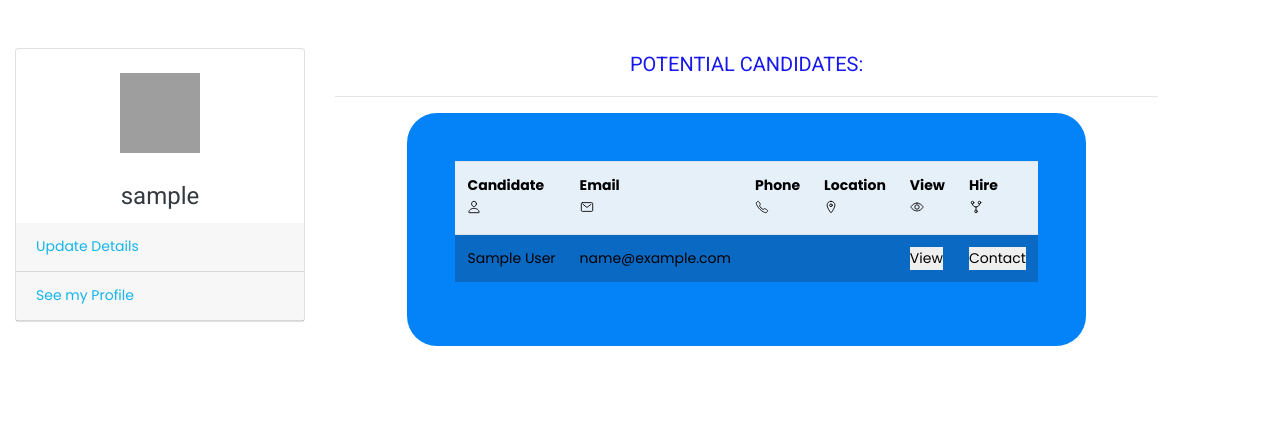
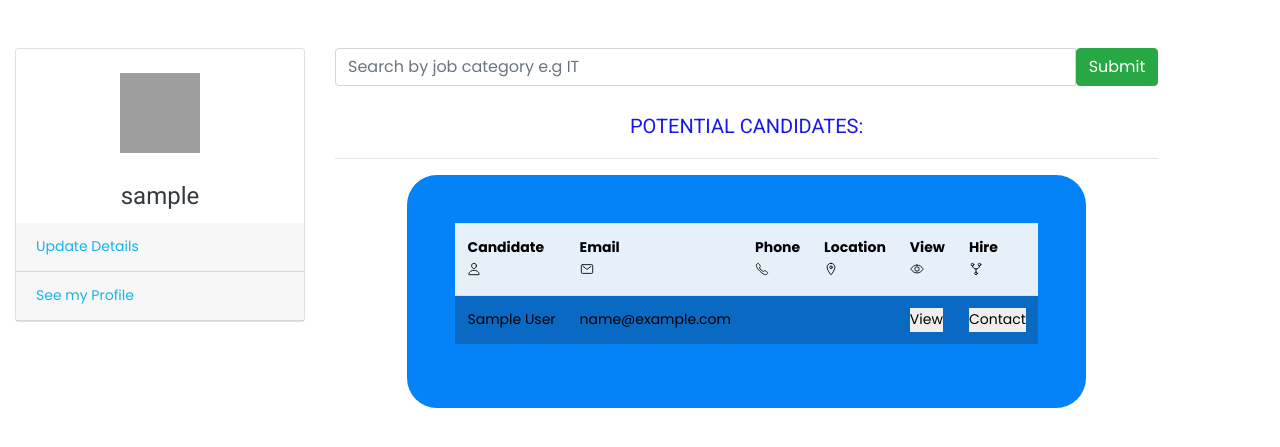
Before and after one commit to mary-wan/jobseekers, a Django app: page /employerDash/ in a window 1280 px wide. Shown: the part 70-517 px from the top of the page. Run offline with Django 3.2, Linux system fonts and the light colour scheme; a user stored in the database is signed in; tables that the repository leaves empty hold one stand-in row (values such as "Sample post"); some libraries are stand-ins or nearby versions; grey boxes are pictures that could not be loaded.

Commit message:
update search jobseeker view function

```diff
--- a/seekapp/models.py
+++ b/seekapp/models.py
@@ -69,6 +69,15 @@ class JobSeeker(models.Model):
     @classmethod
     def update_jobseeker(self):
         self.update()
+
+    @classmethod
+    def search_jobseekers_by_job_category(cls,job_category):
+        jobseekers = JobSeeker.objects.filter(job_category__icontains=job_category)
+        return jobseekers
+
+    # def __str__(self):
+    #     return self.username
+
 
 class Employer(models.Model):
     user = models.OneToOneField(
--- a/seekapp/templates/employer/search.html
+++ b/seekapp/templates/employer/search.html
@@ -64,7 +64,7 @@
                   <td>{{job_seeker.email}}</td>
                   <td>{{job_seeker.phone}}</td>
                   <td>{{job_seeker.location}}</td>
-                  <td><a href="{% url 'specific_details' job_seeker.id%}" ><button class="button">View</button></a></td>
+                  <td><a href="" ><button class="button">View</button></a></td>
                   <td><a href="mailto:{{job_seeker.email}}"><button class="button">Contact</button></a></td>
               </tr>
               {%endfor%}
--- a/seekapp/templates/employers/employer_dashboard.html
+++ b/seekapp/templates/employers/employer_dashboard.html
@@ -19,6 +19,7 @@
   </div>
   {% endfor %}
   {% endif %}
+
   <div class="row">
     <div class="col-md-3">
       <div class="card">
@@ -41,6 +42,14 @@
     </div>
     <div class="col-md-8">
       {% if request.user.is_verified %}
+
+      <form class="navbar-form" role="search" action="{% url 'search_jobseekers' %}">
+        <div class="input-group">
+        <input type="text"  class="form-control search-form" placeholder="Search by job category e.g IT" name="job_category">
+            <input class="btn btn-success search-form" type="submit">
+        </div>
+
+    </form> <br>
 
       <h5 class="pot" style="text-align: center; color:rgb(24, 24, 238);">POTENTIAL CANDIDATES: </h5>
       <hr>
--- a/seekapp/templates/navbar.html
+++ b/seekapp/templates/navbar.html
@@ -1,63 +1,13 @@
-<!-- <nav class="navbar navbar-expand-lg navbar-light navigation" style="z-index: 6;">
-            <a class="navbar-brand" href="/">LOGO</a>
-            <button class="navbar-toggler" type="button" data-toggle="collapse" data-target="#navbarSupportedContent" aria-controls="navbarSupportedContent" aria-expanded="false" aria-label="Toggle navigation">
-              <span class="navbar-toggler-icon"></span>
-            </button>
-            <div class="collapse navbar-collapse justify-content-end" id="navbarSupportedContent">
-                <ul class="navbar-nav ml-auto">
-                    <li class="nav-item">
-                        <a class="nav-link" href="{% url 'services' %}">Services</a>
-                    </li>
-                    <li class="nav-item">
-                        <a class="nav-link" href="{% url 'contact_us' %}">Contact Us</a>
-                    </li>
-
-                    {% if user.is_authenticated %}
-                    <li class="nav-item">
-                        <a class="nav-link" href="{% url 'profile'%}">Profile</a>
-                    </li>
-                    {% for prof in profiles %}
-                    <li class="nav-item">
-                      <a class="" href="{% url 'profile'%}">{{prof.user.username}} </a>
-                    </li>
-                    {% endfor %}
-                    <li class="nav-item">
-                        <a class="nav-link" href="">Upload Project</a>
-                    </li>
-                    <li class="nav-item">
-                        <a class="nav-link" href="/logout">Logout</a>
-                    </li>
-                 {%else%}
-                    <li class="nav-item">
-                        <a class="nav-link" href="{% url 'login' %}">Login</a>
-                    </li>
-                    {%endif%}
-
-                </ul>
-            </div>
-</nav> -->
-
 {%load static%}
  <header class="main-header header-style-two">
-
-
-    <!--End Header Upper-->
-
-    <!-- Hidden Nav Toggler -->
-    <!-- <div class="nav-toggler">
-      <div class="nav-btn"><button class="hidden-bar-opener"><span class="icon flaticon-menu"></span></button></div>
-    </div> -->
-    <!-- / Hidden Nav Toggler -->
-
-    <!--Header Lower-->
     <div class="header-lower">
 
       <div class="auto-container">
         <div class="nav-outer clearfix">
-          <!-- Main Menu -->
+
           <nav class="main-menu navbar-expand-md">
             <div class="navbar-header">
-              <!-- Toggle Button -->
+
               <button class="navbar-toggler" type="button" data-toggle="collapse" data-target="#navbarSupportedContent"
                 aria-controls="navbarSupportedContent" aria-expanded="false" aria-label="Toggle navigation">
                 <span class="icon-bar"></span>
@@ -80,7 +30,7 @@
                     </li>
                   </ul>
                 </li>
-                <!-- <li class=""><a href="#">About</a> -->
+
                 </li>
                 <li class=""><a href="{%url 'services'%}">Services</a>
 
@@ -91,17 +41,17 @@
             </div>
           </nav>
 
-          <!-- Main Menu End-->
+
           <div class="outer-box clearfix">
 
-            <!--Option Box-->
+
             <div class="option-box">
-              <!--Cart Box-->
+
               <div class="cart-box">
 
               </div>
 
-              <!--Search Box-->
+
               <div class="search-box-outer">
                 <div class="dropdown">
                   {%if user.is_authenticated%}
@@ -112,6 +62,8 @@
                   {%if user.is_employer%}
                   <a href="{%url 'employerDash'%}" class="text-white pr-2">DASHBOARD</a>
                   <a href="{%url 'profile'%}" class="text-white pr-2">PROFILE</a>
+
+
                   {%endif%}
                   <a href="{% url 'logout'%}" class="text-white pr-2">LOGOUT</a>
                   {%else%}
@@ -130,19 +82,19 @@
         </div>
       </div>
     </div>
-    <!--End Header Lower-->
 
-    <!--Sticky Header-->
+
+
     <div class="sticky-header">
       <div class="auto-container clearfix">
-        <!--Logo-->
+
         <div class="logo pull-left">
           <a href="/" class="img-responsive"><img src="{%static 'photos/home.svg' %}" alt="" title="" height="60" width="70"></a>
         </div>
 
-        <!--Right Col-->
+
         <div class="right-col pull-right">
-          <!-- Main Menu -->
+
           <nav class="main-menu navbar-expand-md">
             <button class="navbar-toggler" type="button" data-toggle="collapse" data-target="#navbarSupportedContent1"
               aria-controls="navbarSupportedContent1" aria-expanded="false" aria-label="Toggle navigation">
@@ -165,7 +117,7 @@
                     </li>
                   </ul>
                 </li>
-                <!-- <li class=""><a href="#">About</a> -->
+
                 </li>
                 <li class=""><a href="{%url 'services'%}">Services</a>
 
@@ -179,6 +131,7 @@
                 {%if user.is_employer%}
                 <li><a href="{%url 'employerDash'%}" class="text-white pr-2">DASHBOARD</a></li>
                 <li><a href="{%url 'profile'%}" class="text-white pr-2">PROFILE</a></li>
+               <li><a href="{%url 'search_categories'%}" class="text-white pr-2">SEARCH</a></li>
                 {%endif%}
                 <li> <a href="{% url 'logout'%}" class="text-white pr-2">LOGOUT</a></li>
                 {%else%}
@@ -187,11 +140,11 @@
                   {%endif%}
               </ul>
             </div>
-          </nav><!-- Main Menu End-->
+          </nav>
         </div>
 
       </div>
     </div>
-    <!--End Sticky Header-->
+
 
   </header>
--- a/seekapp/views.py
+++ b/seekapp/views.py
@@ -318,11 +318,11 @@ def employerDash(request):
 def search_jobseekers(request):
     if 'job_category' in request.GET and request.GET["job_category"]:
         search_term = request.GET.get("job_category")
-        searched_jobseekers = User.search_jobseekers_by_job_category(
+        searched_jobseekers = JobSeeker.search_jobseekers_by_job_category(
             search_term)
         message = f"{search_term}"
 
-        return render(request, 'employers/search.html', {"message": message, "jobseekers": searched_jobseekers})
+        return render(request, 'employer/search.html', {"message": message, "jobseekers": searched_jobseekers})
 
     else:
         message = 'You have not searched for any term'
```
Also changed, not shown: seekapp/migrations/0001_initial.py, seekapp/migrations/0002_auto_20220126_2249.py (deleted).
